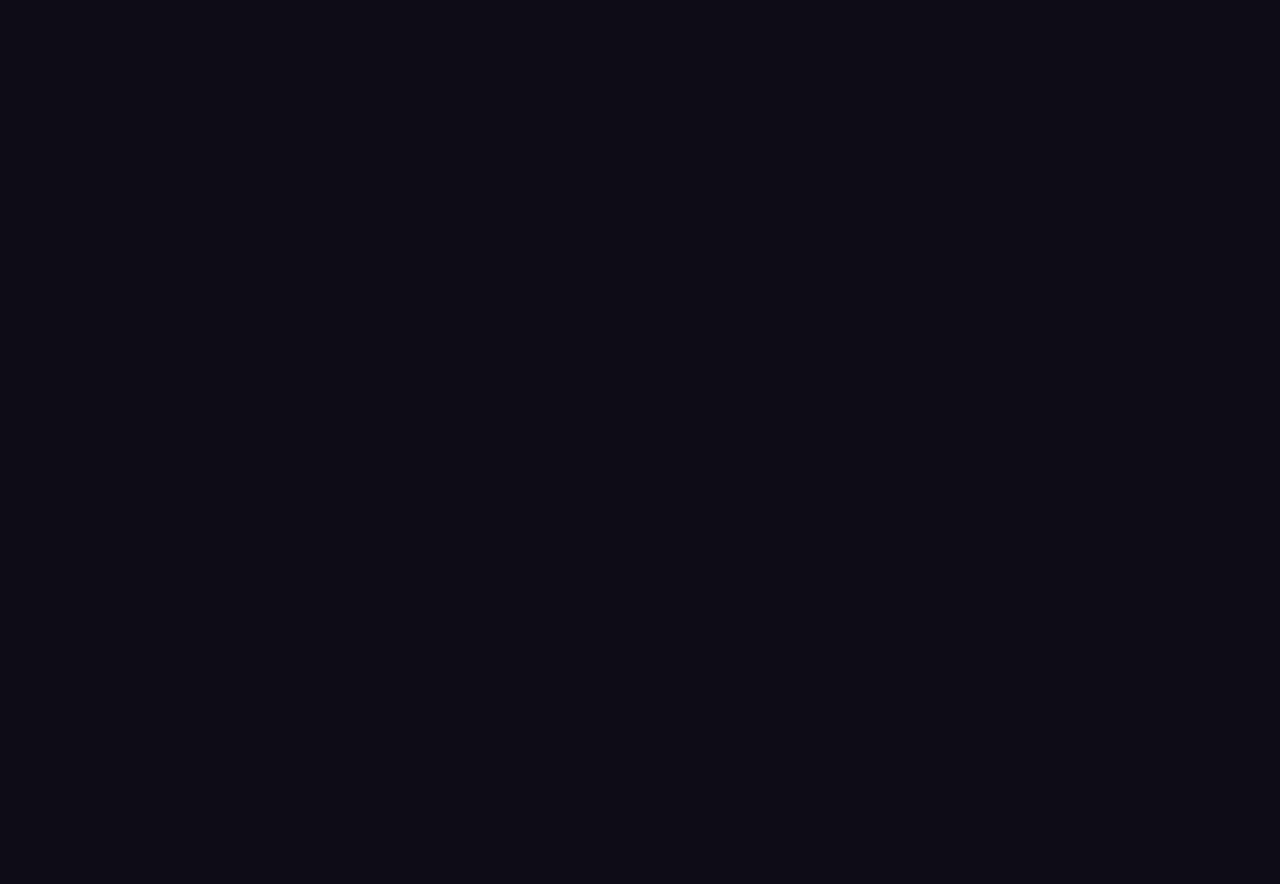
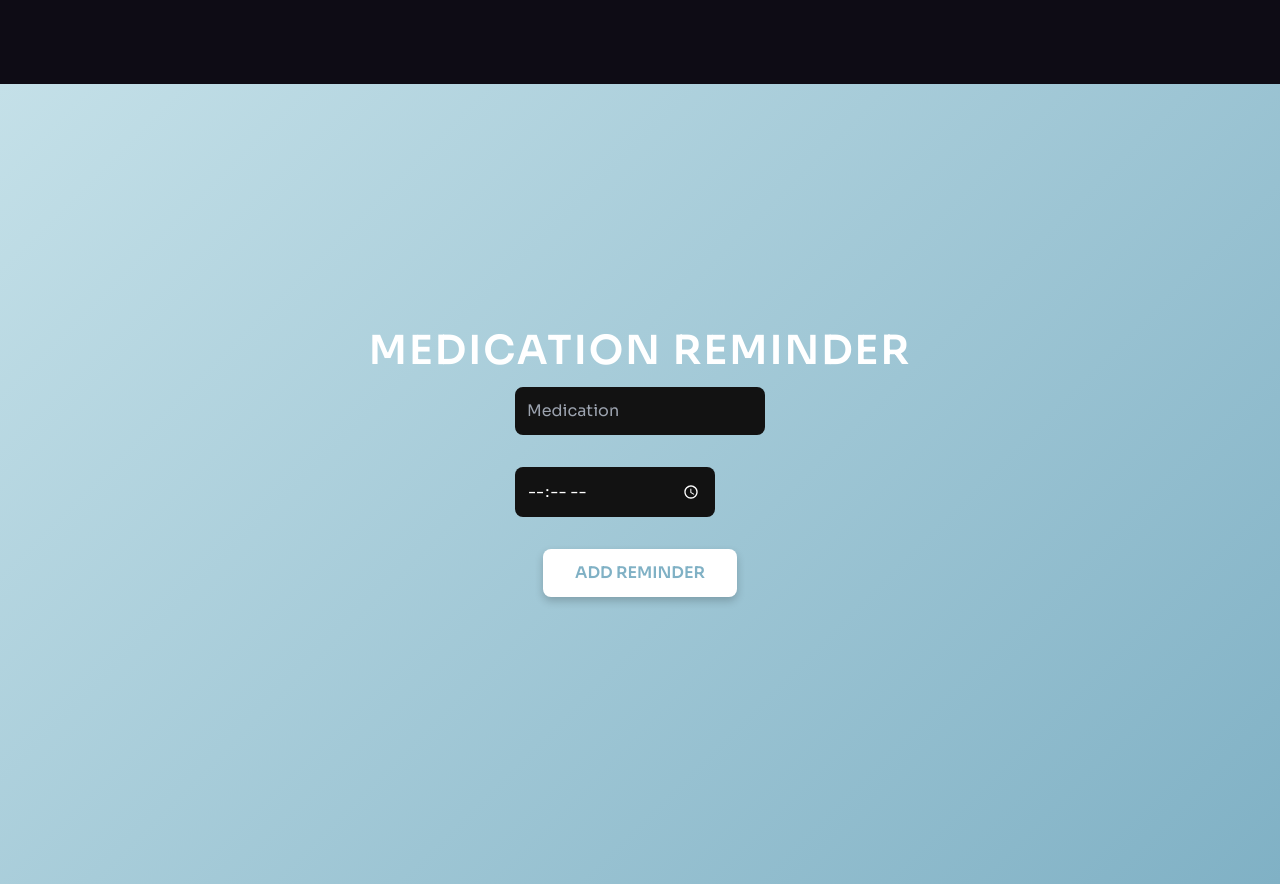
Before and after one commit to divyanshu-vr/Hackathon-medicare, a React (Vite) app: page /medicationreminder in a window 1280 px wide. Before the commit this address had no page. Before the commit the page ends 800 px from the top, so only its background shows below. Built offline with nearby package versions, Linux system fonts and the light colour scheme; the HTML template or start-up script is replaced by a standard one.

Commit message:
features changes

```diff
--- a/src/App.jsx
+++ b/src/App.jsx
@@ -1,6 +1,9 @@
 import { Routes, Route } from "react-router-dom";
 import HomePage from "./Pages/HomePage"; // A wrapper for components like Hero, Benefits, etc.
 import LoginPage from "./Pages/LoginPage"; // For Login
+import SOSAlert from './Features/SOSalert.jsx';
+import MedicationReminder from "./Features/MedicationReminder.jsx";
+import VitalMonitoring from "./Features/VitalMonitoring.jsx";
 
 const App = () => {
   return (
@@ -8,6 +11,9 @@ const App = () => {
       <Routes>
         <Route path="/" element={<HomePage />} />
         <Route path="/login" element={<LoginPage />} />
+        <Route path="/sosalert" element={<SOSAlert />} />
+        <Route path="/medicationreminder" element={<MedicationReminder />} />
+        <Route path="/vitalmonitoring" element={<VitalMonitoring />} />
       </Routes>
     </div>
   );
--- /dev/null
+++ b/src/Features/MedicationReminder.css
@@ -0,0 +1,97 @@
+/* Medication Reminder Styles */
+
+/* Container */
+.medication-reminder-container {
+    display: flex;
+    flex-direction: column;
+    align-items: center;
+    justify-content: center;
+    min-height: 100vh;
+    background: linear-gradient(135deg, #c4e0e8, #80b1c5);
+    padding: 2rem;
+    color: #fff;
+    text-align: center;
+}
+
+/* Header */
+.medication-reminder-header {
+    font-size: 2.5rem;
+    font-weight: bold;
+    margin-bottom: 1rem;
+    text-transform: uppercase;
+    letter-spacing: 2px;
+}
+
+/* Input Fields */
+.input-container {
+    display: flex;
+    flex-direction: column;
+    gap: 1rem;
+    margin-bottom: 1.5rem;
+}
+
+.medication-input,
+.time-input {
+    padding: 0.75rem;
+    font-size: 1rem;
+    border-radius: 8px;
+    border: none;
+    outline: none;
+    margin: 0.5rem 0;
+}
+
+.medication-input {
+    width: 250px;
+}
+
+.time-input {
+    width: 200px;
+}
+
+/* Add Reminder Button */
+.medication-add-button {
+    background-color: #fff;
+    color: #80b1c5;
+    font-size: 1rem;
+    font-weight: bold;
+    padding: 0.75rem 2rem;
+    border-radius: 8px;
+    text-transform: uppercase;
+    text-decoration: none;
+    box-shadow: 0 4px 8px rgba(0, 0, 0, 0.2);
+    transition: transform 0.2s, background-color 0.3s;
+}
+
+.medication-add-button:hover {
+    transform: scale(1.05);
+    background-color: #e1f3f8;
+}
+
+/* Reminders List */
+.reminders-list {
+    list-style-type: none;
+    padding: 0;
+    margin-top: 2rem;
+}
+
+.reminder-item {
+    background-color: #fff;
+    color: #333;
+    font-size: 1.2rem;
+    padding: 1rem;
+    border-radius: 8px;
+    margin: 0.5rem 0;
+    box-shadow: 0 2px 5px rgba(0, 0, 0, 0.1);
+}
+
+/* Responsive Design */
+@media (max-width: 768px) {
+    .medication-reminder-header {
+        font-size: 2rem;
+    }
+
+    .medication-input,
+    .time-input {
+        width: 200px;
+    }
+}
--- /dev/null
+++ b/src/Features/MedicationReminder.jsx
@@ -0,0 +1,52 @@
+// src/components/MedicationReminder.jsx
+import React, { useState } from 'react';
+import './MedicationReminder.css';
+
+const MedicationReminder = () => {
+    const [reminders, setReminders] = useState([]);
+    const [medication, setMedication] = useState('');
+    const [time, setTime] = useState('');
+
+    const handleAddReminder = () => {
+        if (medication && time) {
+            setReminders([...reminders, { medication, time }]);
+            setMedication('');
+            setTime('');
+        } else {
+            alert("Please fill in both fields.");
+        }
+    };
+
+    return (
+        <div className="medication-reminder-container">
+            <h2 className="medication-reminder-header">Medication Reminder</h2>
+            <div className="input-container">
+                <input
+                    className="medication-input"
+                    type="text"
+                    placeholder="Medication"
+                    value={medication}
+                    onChange={(e) => setMedication(e.target.value)}
+                />
+                <input
+                    className="time-input"
+                    type="time"
+                    value={time}
+                    onChange={(e) => setTime(e.target.value)}
+                />
+            </div>
+            <button className="medication-add-button" onClick={handleAddReminder}>
+                Add Reminder
+            </button>
+            <ul className="reminders-list">
+                {reminders.map((reminder, index) => (
+                    <li key={index} className="reminder-item">
+                        {reminder.medication} at {reminder.time}
+                    </li>
+                ))}
+            </ul>
+        </div>
+    );
+};
+
+export default MedicationReminder;
--- /dev/null
+++ b/src/Features/SOSAlert.css
@@ -0,0 +1,83 @@
+/* SOS Alert Container */
+.sos-alert-container {
+    display: flex;
+    flex-direction: column;
+    justify-content: center;
+    align-items: center;
+    min-height: 100vh;
+    background: linear-gradient(135deg, #ff6b6b, #ff4e4e);
+    color: #fff;
+    padding: 2rem;
+    text-align: center;
+  }
+
+  /* SOS Alert Header */
+  .sos-alert-header {
+    font-size: 2.5rem;
+    font-weight: bold;
+    margin-bottom: 1rem;
+    text-transform: uppercase;
+    letter-spacing: 2px;
+  }
+
+  /* Alert Icon */
+  .sos-alert-icon {
+    font-size: 4rem;
+    margin-bottom: 1.5rem;
+    animation: pulse 1.5s infinite;
+  }
+
+  /* SOS Alert Message */
+  .sos-alert-message {
+    font-size: 1.2rem;
+    margin-bottom: 2rem;
+    line-height: 1.6;
+  }
+
+  /* SOS Button */
+  .sos-alert-button {
+    display: inline-block;
+    background-color: #fff;
+    color: #ff4e4e;
+    font-size: 1rem;
+    font-weight: bold;
+    padding: 0.75rem 2rem;
+    border-radius: 8px;
+    text-transform: uppercase;
+    text-decoration: none;
+    box-shadow: 0 4px 8px rgba(0, 0, 0, 0.2);
+    transition: transform 0.2s, background-color 0.3s;
+  }
+
+  .sos-alert-button:hover {
+    transform: scale(1.05);
+    background-color: #ffdedb;
+    color: #ff4e4e;
+  }
+
+  /* Pulsing Animation */
+  @keyframes pulse {
+    0%, 100% {
+      transform: scale(1);
+      opacity: 0.8;
+    }
+    50% {
+      transform: scale(1.1);
+      opacity: 1;
+    }
+  }
+
+  /* Responsive Design */
+  @media (max-width: 768px) {
+    .sos-alert-header {
+      font-size: 2rem;
+    }
+
+    .sos-alert-message {
+      font-size: 1rem;
+    }
+
+    .sos-alert-button {
+      padding: 0.5rem 1.5rem;
+    }
+  }
--- /dev/null
+++ b/src/Features/SOSalert.jsx
@@ -0,0 +1,21 @@
+// src/components/SOSAlert.js
+import React from 'react';
+import './SOSAlert.css';
+
+const SOSAlert = () => {
+    const handleSOS = () => {
+        alert("SOS Alert! Caregivers have been notified.");
+    };
+
+    return (
+        <div className="sos-alert-container">
+          <h2 className="sos-alert-header">SOS Alert</h2>
+          <button className="sos-alert-button" onClick={handleSOS}>
+            Send SOS Alert
+          </button>
+        </div>
+
+    );
+};
+
+export default SOSAlert;
--- /dev/null
+++ b/src/Features/VitalMonitoring.css
@@ -0,0 +1,50 @@
+/* src/components/VitalMonitoring.css */
+.vital-monitoring {
+    padding: 20px;
+    background-color: #f0f4f8;
+    border-radius: 10px;
+    max-width: 600px;
+    margin: 20px auto;
+    color: black;
+}
+
+.vital-monitoring h2 {
+    font-size: 24px;
+    margin-bottom: 15px;
+    text-align: center;
+}
+
+.vital-monitoring input {
+    width: 100%;
+    padding: 10px;
+    margin: 10px 0;
+    border: 1px solid #ccc;
+    border-radius: 5px;
+}
+
+.vital-monitoring button {
+    width: 100%;
+    padding: 12px;
+    background-color: #4CAF50;
+    color: white;
+    border: none;
+    border-radius: 5px;
+    font-size: 16px;
+}
+
+.vital-monitoring button:hover {
+    background-color: #45a049;
+}
+
+.vital-monitoring ul {
+    list-style-type: none;
+    padding-left: 0;
+}
+
+.vital-monitoring li {
+    background-color: #fff;
+    padding: 10px;
+    margin: 5px 0;
+    border-radius: 5px;
+    box-shadow: 0 2px 5px rgba(0, 0, 0, 0.1);
+}
--- /dev/null
+++ b/src/Features/VitalMonitoring.jsx
@@ -0,0 +1,55 @@
+// src/components/VitalMonitoring.js
+import React, { useState } from 'react';
+import './VitalMonitoring.css';
+
+const VitalMonitoring = () => {
+    const [vitals, setVitals] = useState([]);
+    const [bloodPressure, setBloodPressure] = useState('');
+    const [heartRate, setHeartRate] = useState('');
+    const [glucose, setGlucose] = useState('');
+
+    const handleAddVital = () => {
+        if (bloodPressure && heartRate && glucose) {
+            setVitals([...vitals, { bloodPressure, heartRate, glucose }]);
+            setBloodPressure('');
+            setHeartRate('');
+            setGlucose('');
+        } else {
+            alert("Please fill in all fields.");
+        }
+    };
+
+    return (
+        <div className="vital-monitoring">
+            <h2>Vital Monitoring</h2>
+            <input
+                type="text"
+                placeholder="Blood Pressure (e.g., 120/80)"
+                value={bloodPressure}
+                onChange={(e) => setBloodPressure(e.target.value)}
+            />
+            <input
+                type="text"
+                placeholder="Heart Rate (bpm)"
+                value={heartRate}
+                onChange={(e) => setHeartRate(e.target.value)}
+            />
+            <input
+                type="text"
+                placeholder="Glucose Level (mg/dL)"
+                value={glucose}
+                onChange={(e) => setGlucose(e.target.value)}
+            />
+            <button onClick={handleAddVital}>Add Vital</button>
+            <ul>
+                {vitals.map((vital, index) => (
+                    <li key={index}>
+                        BP: {vital.bloodPressure}, HR: {vital.heartRate}, Glucose: {vital.glucose}
+                    </li>
+                ))}
+            </ul>
+        </div>
+    );
+};
+
+export default VitalMonitoring;
--- a/src/constants/index.js
+++ b/src/constants/index.js
@@ -244,16 +244,17 @@ export const pricing = [
 export const benefits = [
   {
     id: "0",
-    title: "Ask anything",
-    text: "Lets users quickly find answers to their questions without having to search through multiple sources.",
+    title: "SOS Alert",
+    text: "A feature to host an an Emergency call to the user's guardian.",
     backgroundUrl: "./src/assets/benefits/card-1.svg",
     iconUrl: benefitIcon1,
     imageUrl: benefitImage2,
+    url: "/sosalert",
   },
   {
     id: "1",
-    title: "Improve everyday",
-    text: "The app uses natural language processing to understand user queries and provide accurate and relevant responses.",
+    title: "Assist Watch",
+    text: "This feature allows the user to host an assistant for their needs.",
     backgroundUrl: "./src/assets/benefits/card-2.svg",
     iconUrl: benefitIcon2,
     imageUrl: benefitImage2,
@@ -261,33 +262,35 @@ export const benefits = [
   },
   {
     id: "2",
-    title: "Connect everywhere",
-    text: "Connect with the AI chatbot from anywhere, on any device, making it more accessible and convenient.",
+    title: "Medication Reminder",
+    text: "This feature allows users to add their medication timings and get a quick reminder.",
     backgroundUrl: "./src/assets/benefits/card-3.svg",
     iconUrl: benefitIcon3,
     imageUrl: benefitImage2,
+    url: "/medicationreminder"
   },
   {
     id: "3",
-    title: "Fast responding",
-    text: "Lets users quickly find answers to their questions without having to search through multiple sources.",
+    title: "Vital Monitoring",
+    text: "This feature allows user to add their vitals Blood Pressure, Heart Rate and Glucose level..",
     backgroundUrl: "./src/assets/benefits/card-4.svg",
     iconUrl: benefitIcon4,
     imageUrl: benefitImage2,
     light: true,
+    url: "/vitalmonitoring",
   },
   {
     id: "4",
-    title: "Ask anything",
-    text: "Lets users quickly find answers to their questions without having to search through multiple sources.",
+    title: "Wellness Score",
+    text: "This feature allows user to check their wellness score.",
     backgroundUrl: "./src/assets/benefits/card-5.svg",
     iconUrl: benefitIcon1,
     imageUrl: benefitImage2,
   },
   {
     id: "5",
-    title: "Improve everyday",
-    text: "The app uses natural language processing to understand user queries and provide accurate and relevant responses.",
+    title: "Family Connectivity",
+    text: "This feature allows user to add their family update details for connectivity.",
     backgroundUrl: "./src/assets/benefits/card-6.svg",
     iconUrl: benefitIcon2,
     imageUrl: benefitImage2,
```
Also changed, not shown: src/components/Benefits.jsx (+17 -5 lines).
